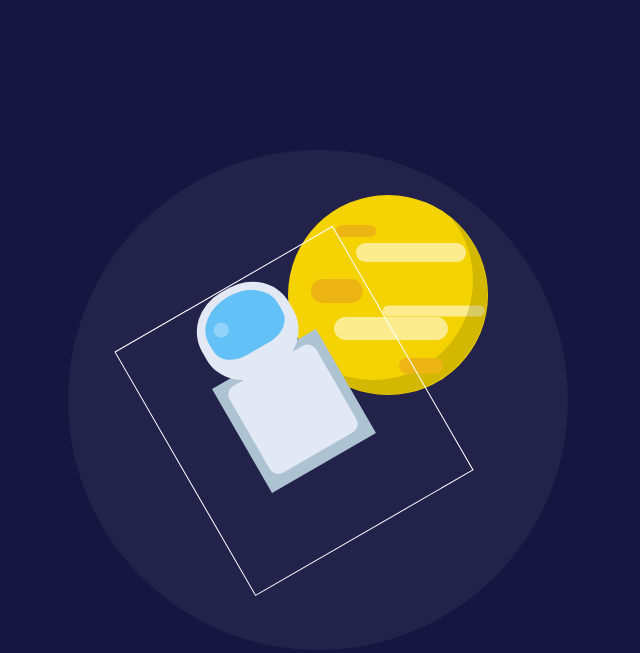
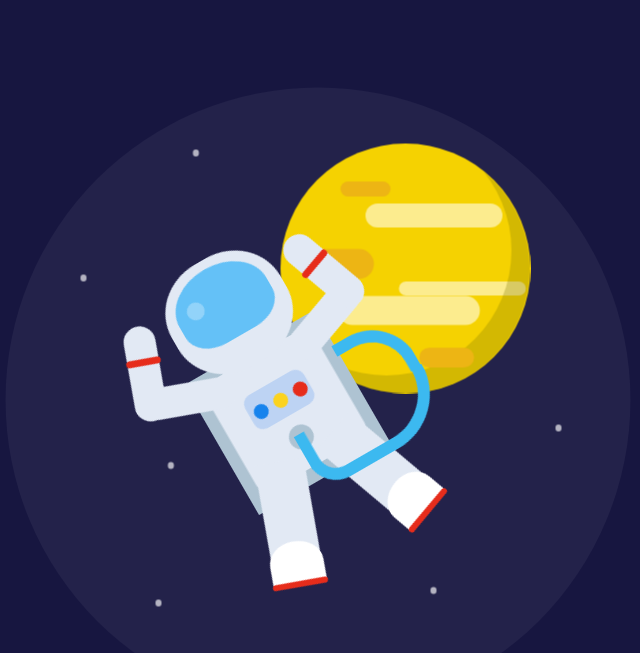
Before and after one commit to BenoitLardinois/css_art_exercices, a plain HTML site: page exercice_5/index.html in a window 1280 px wide. Shown: the whole page, without its empty margins (322-962 px from the left). Drawn offline with Linux system fonts and the light colour scheme.

Commit message:
end of the exercise 5

```diff
--- a/exercice_5/index.html
+++ b/exercice_5/index.html
@@ -8,6 +8,7 @@
 </head>
 <body>
   <div class="container">
+    <div class="stars"></div>
     <div class="planet">
       <div class="shadow"></div>
     </div>
@@ -15,6 +16,12 @@
       <div class="tank center"></div>
       <div class="suit center">
         <div class="helmet center"></div>
+        <div class="buttons center"></div>
+        <div class="hand-l"></div>
+        <div class="hand-r"></div>
+        <div class="leg-l"></div>
+        <div class="leg-r"></div>
+        <div class="pipe"></div>
       </div>
     </div>
   </div>
--- a/exercice_5/style.css
+++ b/exercice_5/style.css
@@ -69,10 +69,16 @@ body{
   position: absolute;
   height: 17.5em;
   width: 15.62em;
-  border: 1px solid #ffffff;
   top: 7.5em;
   left: 6.25em;
   transform: rotate(-30deg);
+  animation: float 5s infinite;
+}
+
+@keyframes float{
+  50%{
+    transform: rotate(-30deg) translateY(1.87em);
+  }
 }
 
 .suit{
@@ -121,4 +127,184 @@ body{
   height: 7.5em;
   width: 7.5em;
   top: 5em;
+  border-radius: 0/62em;
 }
+
+.buttons{
+  background-color: #bdd3f3;
+  width: 3.43em;
+  height: 1.87em;
+  border-radius: 0.5em;
+  position: absolute;
+  top: 1.56em;
+}
+
+.buttons::after{
+  position: absolute;
+  content: "";
+  height: 0.75em;
+  width: 0.75em;
+  background-color: #1683ed;
+  border-radius: 50%;
+  top: 0.62em;
+  left: 0.25em;
+  box-shadow: 1.12em 0 #fbd31f, 2.25em 0 #e62c1b;
+}
+
+.buttons::before{
+  position: absolute;
+  content: "";
+  height: 1.25em;
+  width: 1.25em;
+  border-radius: 50%;
+  background-color: #aec3d2;
+  top: 2.5em;
+  left: 1.12em;
+}
+
+.hand-l, .hand-r{
+  position: absolute;
+  height: 1.62em;
+  width: 4.68em;
+  background-color: #e2e9f4;
+  border-radius: 2.5em;
+  top: -0.62em;
+}
+
+.hand-l{
+  transform: rotate(20deg);
+  left: -3.12em;
+}
+
+.hand-r{
+  transform: rotate(-20deg);
+  right: -3.12em;
+}
+
+.hand-l::before, .hand-r::before{
+  position: absolute;
+  content: "";
+  height: 1.6em;
+  width: 4.81em;
+  background-color: #e2e9f4;
+  border-radius: 1.62em;
+  bottom: 1.62em;
+}
+
+.hand-r::before{
+  left: 1.87em;
+  transform: rotate(90deg);
+}
+
+.hand-l::before{
+  right: 1.87em;
+  transform: rotate(-90deg);
+}
+
+.hand-l::after, .hand-r::after{
+  position: absolute;
+  content: "";
+  background-color: #e62c1b;
+  height: 0.34em;
+  width: 1.75em;
+  border-radius: 0.81em;
+  top: -1.56em;
+}
+
+.hand-l::after{
+  left: -0.43em;
+}
+
+.hand-r::after{
+  right: -0.43em;
+}
+
+.leg-l, .leg-r{
+  height: 6.25em;
+  width: 2.5em;
+  background-color: #e2e9f4;
+  position: absolute;
+  top: 5em;
+}
+
+.leg-l{
+  left: -0.75em;
+  transform: rotate(20deg);
+}
+
+.leg-r{
+  right: -0.75em;
+  transform: rotate(-20deg);
+}
+
+.leg-l::before, .leg-r::before{
+  position: absolute;
+  content: "";
+  background-color: #ffffff;
+  width: 2.68em;
+  height: 2.18em;
+  border-radius: 50% 50% 0 0;
+  top: 4.06em;
+  left: -0.09em;
+}
+
+.leg-l::after, .leg-r::after {
+  position: absolute;
+  content: "";
+  background-color: #e62c1b;
+  width: 2.81em;
+  height: 0.31em;
+  border-radius: 1em;
+  bottom: -0.09em;
+  left: -0.15em;
+}
+
+.pipe{
+  position: absolute;
+  background-color: transparent;
+  height: 2.5em;
+  width: 6.2em;
+  border: 0.62em solid #3cb9f0;
+  border-top: none;
+  border-radius: 0 0 3.75em 1.87em;
+  left: 2.81em;
+  top: 4.5em;
+}
+
+.pipe::before{
+  position: absolute;
+  content: "";
+  background-color: transparent;
+  height: 2.5em;
+  width: 2.81em;
+  border: 0.62em solid #3cb9f0;
+  border-left: none;
+  border-bottom: none;
+  top: -3.0em ;
+  left: 3.3em;
+  border-radius: 0 2.5em 0 0;
+}
+
+.stars{
+  position: absolute;
+  background-color: #ffffff;
+  width: 0.31em;
+  height: 0.31em;
+  border-radius: 50%;
+  top: 9.37em;
+  left: 3.75em;
+  box-shadow: 4.37em 9.37em #ffffff, 5.62em -6.25em #ffffff, 17.5em 15.62em #ffffff, 23.75em 7.5em #ffffff, 3.75em 16.25em #ffffff;
+  animation: twinkle 3s infinite;
+}
+
+@keyframes twinkle{
+  50%{
+    opacity: 0.2;
+  }
+}
+
+@media screen and (min-width: 700px){
+  .container{
+    font-size: 20px;
+  }
+}
```
